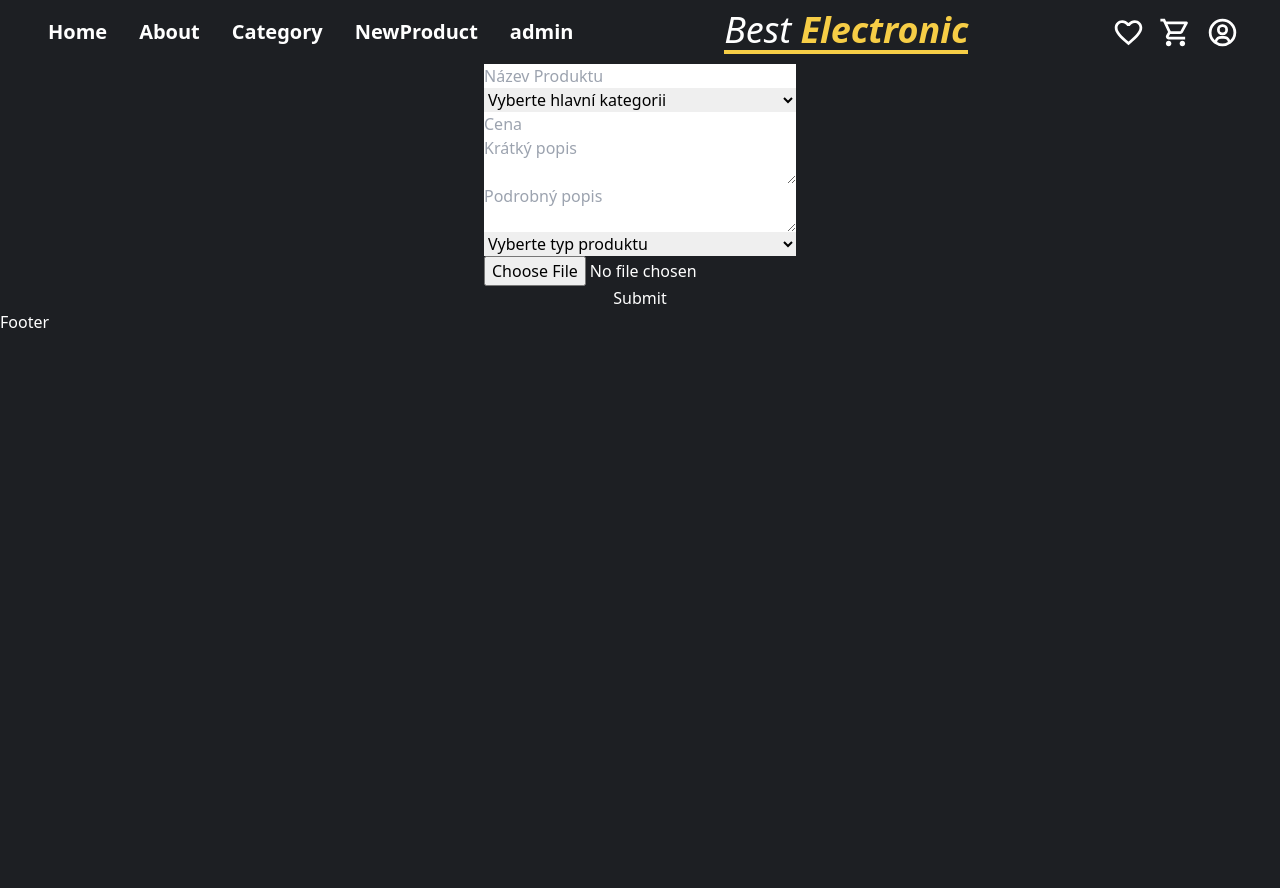
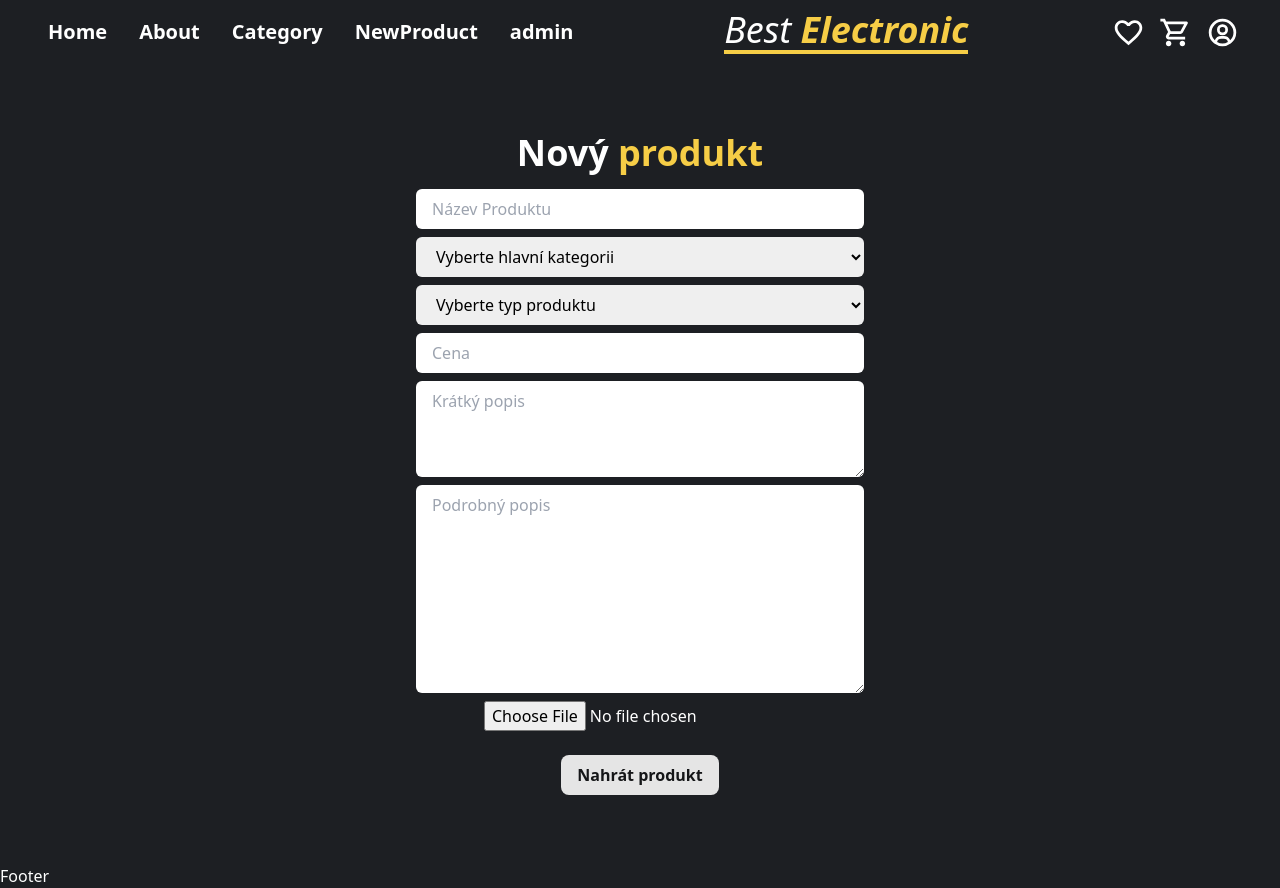
Before and after one commit to KarelStastny/react-best-electronics, a React (Create React App) app: page /newProduct in a window 1280 px wide. Before the commit the page ends 800 px from the top, so only its background shows below. Built offline with nearby package versions, Linux system fonts and the light colour scheme.

Commit message:
Upravena stránka s nahrávním produktů

```diff
--- a/src/Page/NewProduct.jsx
+++ b/src/Page/NewProduct.jsx
@@ -1,6 +1,6 @@
-import React, { useState } from "react";
+import React, { useEffect, useState } from "react";
 import { ShopFirestore, ShopStorage } from "../Back-End/firebase/config";
-import Categories from "../Back-End/Categories"
+import Categories from "../Back-End/Categories";
 
 const NewProduct = () => {
   const [title, setTitle] = useState("");
@@ -13,7 +13,6 @@ const NewProduct = () => {
   const [newProduct, setNewProduct] = useState("");
   const [imageAsset, setImageAsset] = useState("");
   const [uploading, setUploading] = useState(false);
-
 
   // Zjistit vybranou hlavní kategorii a nastavit odpovídající podkategorie
   const handleMainCategoryChange = (e) => {
@@ -29,7 +28,6 @@ const NewProduct = () => {
     setSelectedCategory(foundCategory);
     setSecondCategory("");
   };
-
 
   // ********** Upload Image
 
@@ -53,6 +51,20 @@ const NewProduct = () => {
   // Odelsání formuláře
   const submitForm = async (e) => {
     e.preventDefault();
+
+    // Kontrola da jsou vyplěná všechna pole
+    if (
+      !title ||
+      !mainCategory ||
+      !price ||
+      !shortText ||
+      !longText ||
+      !newProduct ||
+      !imageAsset
+    ) {
+      alert("Vyplňte všechna pole formuláře.");
+      return;
+    }
 
     // Vytvoření nového objektu
     const newItem = {
@@ -78,35 +90,44 @@ const NewProduct = () => {
       setShortText("");
       setNewProduct("");
       setSecondCategory("");
-      setImageAsset("")
+      setImageAsset("");
     } catch {
       console.log("Eror");
     }
   };
 
   return (
-    <div className="newProducts">
-      <div className="flex justify-center items-center flex-col">
+    <div className="newProducts w-full h-screen">
+
+      <div className=" flex flex-col items-center justify-center h-full">
         {/* Formulář pro odeslání Dat do databáze */}
-        <form onSubmit={submitForm} className="flex flex-col">
+        <h2 className="font-semibold text-2xl md:text-4xl mb-4">Nový <span className="text-second">produkt</span> </h2>
+        <form
+          onSubmit={submitForm}
+          className="flex flex-col gap-2 w-full items-center"
+        >
           {/* Název produktu */}
           <input
             type="text"
             placeholder="Název Produktu"
             onChange={(e) => setTitle(e.target.value)}
             value={title}
-            className="text-black"
+            className="text-black w-[80%] md:w-[50%] lg:w-[35%] p-2 pl-4 rounded-md outline-none"
           />
 
           {/* Hlavní Kategorie */}
           <select
             value={mainCategory}
             onChange={handleMainCategoryChange}
-            className="text-black"
+            className="text-black w-[80%] md:w-[50%] lg:w-[35%] p-2 pl-4 rounded-md outline-none"
           >
             <option value="">Vyberte hlavní kategorii</option>
             {Categories.map((category) => (
-              <option className="text-black" key={category.id} value={category.title}>
+              <option
+                className="text-black "
+                key={category.id}
+                value={category.title}
+              >
                 {category.title}
               </option>
             ))}
@@ -117,16 +138,37 @@ const NewProduct = () => {
             <select
               value={secondCategory}
               onChange={(e) => setSecondCategory(e.target.value)}
-              className="text-black"
+              className="text-black w-[80%] md:w-[50%] lg:w-[35%] p-2 pl-4 rounded-md outline-none"
             >
               <option value="">Vyberte podkategorii</option>
               {selectedCategory.subcategories.map((subcategory) => (
-                <option className="text-black" key={subcategory.id} value={subcategory.title}>
+                <option
+                  className="text-black"
+                  key={subcategory.id}
+                  value={subcategory.title}
+                >
                   {subcategory.title}
                 </option>
               ))}
             </select>
           )}
+
+                    {/* Nový produkt */}
+                    <select
+            value={newProduct}
+            onChange={(e) => setNewProduct(e.target.value)}
+            className="text-black w-[80%] md:w-[50%] lg:w-[35%] p-2 pl-4 rounded-md outline-none"
+          >
+            <option className="text-black" value="">
+              Vyberte typ produktu
+            </option>
+            <option className="text-black" value="true">
+              Nový produkt
+            </option>
+            <option className="text-black" value="false">
+              Běžný produkt
+            </option>
+          </select>
 
           {/* Cena */}
           <input
@@ -134,7 +176,7 @@ const NewProduct = () => {
             placeholder="Cena"
             onChange={(e) => setPrice(e.target.value)}
             value={price}
-            className="text-black"
+            className="text-black w-[80%] md:w-[50%] lg:w-[35%] p-2 pl-4 rounded-md outline-none"
           />
 
           {/* Krátký text */}
@@ -143,7 +185,7 @@ const NewProduct = () => {
             placeholder="Krátký popis"
             onChange={(e) => setShortText(e.target.value)}
             value={shortText}
-            className="text-black"
+            className="text-black w-[80%] md:w-[50%] lg:w-[35%] p-2 pl-4 rounded-md outline-none h-24"
           />
 
           {/* Dlouhý text */}
@@ -152,25 +194,16 @@ const NewProduct = () => {
             placeholder="Podrobný popis"
             onChange={(e) => setLongText(e.target.value)}
             value={longText}
-            className="text-black"
+            className="text-black w-[80%] md:w-[50%] lg:w-[35%] p-2 pl-4 rounded-md outline-none h-52"
           />
 
-          {/* Nový produkt */}
-          <select
-            value={newProduct}
-            onChange={(e) => setNewProduct(e.target.value)}
-            className="text-black"
-          >
-            <option className="text-black" value="">Vyberte typ produktu</option>
-            <option className="text-black" value="true">Nový produkt</option>
-            <option className="text-black" value="false">Běžný produkt</option>
-          </select>
+
 
           {/* Obrázek */}
-          <input type="file" name="uploadimage" onChange={uploadImage} />
+          <input type="file" name="uploadimage" onChange={uploadImage} className="cursor-pointer"  />
 
           {/* Odesílací tlačítko */}
-          <input type="submit" />
+          <input type="submit" value="Nahrát produkt" className="bg-lightWhite py-2 px-4 rounded-lg mt-4 text-dark font-semibold hover:bg-second transition-all duration-100 cursor-pointer"/>
         </form>
       </div>
     </div>
--- a/tailwind.config.js
+++ b/tailwind.config.js
@@ -15,6 +15,8 @@ module.exports = {
         dark: '#151618',
         second: '#F6CD46',
         secondHover: '#E1B72E',
+        lightWhite: "#E5E5E5"
+
       },
     },
   },
```
